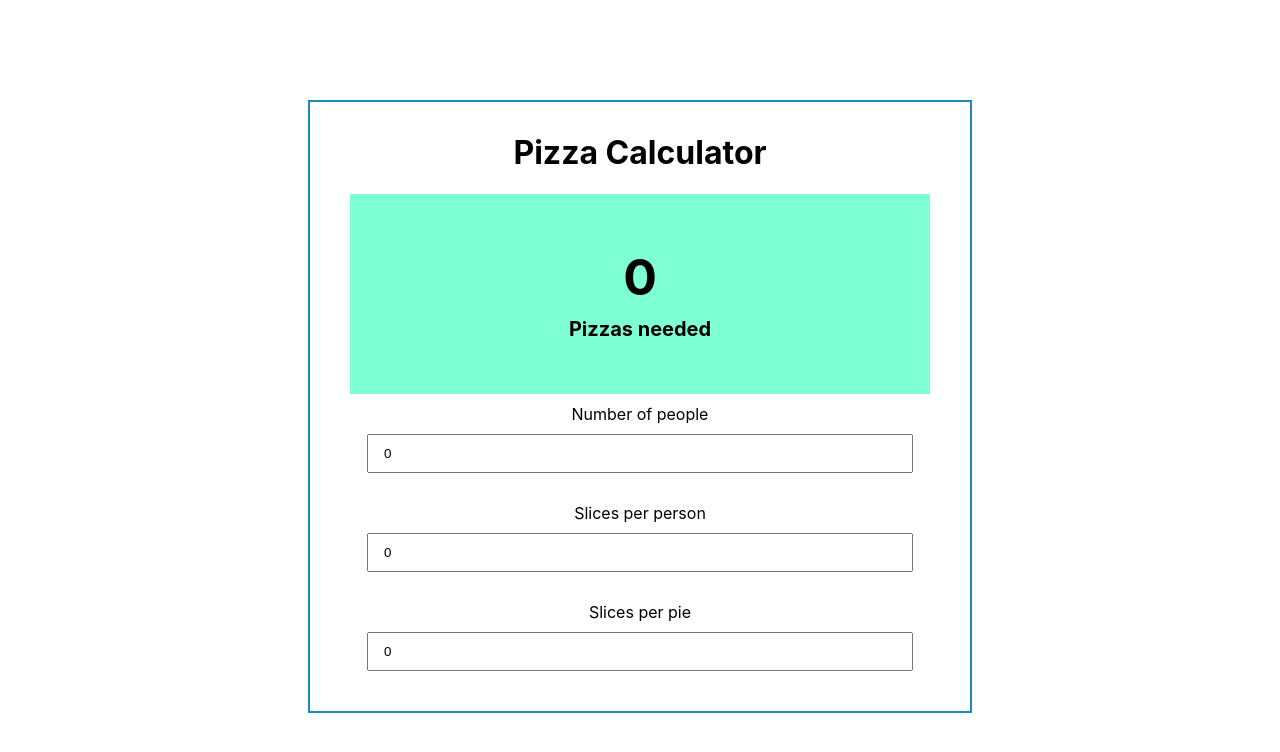
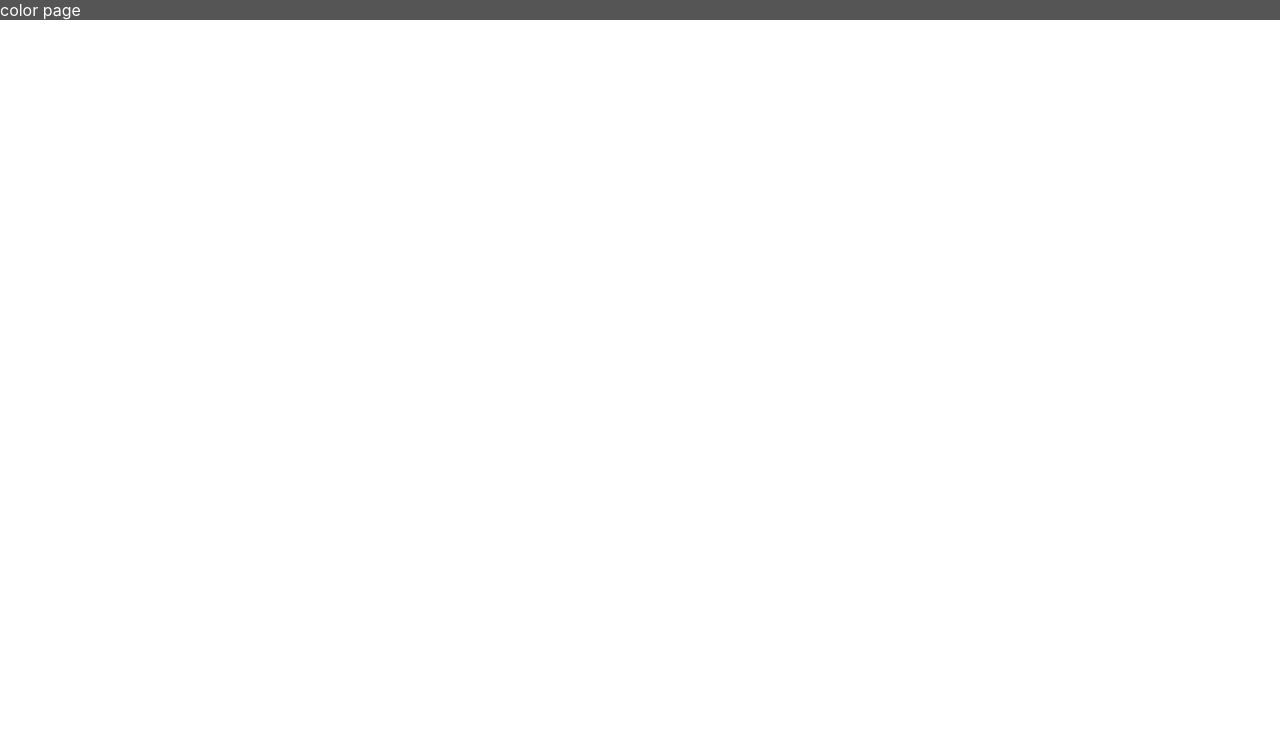
Before and after one commit to Fabrizio99/react-typescript, a React (Create React App) app: page / in a window 1280 px wide. Shown: the top 752 px of the page. Built offline with nearby package versions, Linux system fonts and the light colour scheme.

Commit message:
useContext with typescript

```diff
--- /dev/null
+++ b/src/Color/ColorPage.tsx
@@ -0,0 +1,16 @@
+import React, { useContext } from 'react';
+import { ThemeContext } from '../Context/theme-context';
+import './ColorPageStyles.css';
+
+export const ColorPage = () => {
+    const themeContext = useContext(ThemeContext)
+    return (
+        <div
+            style={{
+                ...themeContext.dark
+            }}
+        >
+            color page
+        </div>
+    )
+}
--- /dev/null
+++ b/src/Context/theme-context.tsx
@@ -0,0 +1,24 @@
+import { createContext, CSSProperties, ReactNode } from "react";
+
+type Themes = {
+    [key: string]: CSSProperties
+}
+
+const defaultTheme: Themes = {
+    light: {
+        backgroundColor: 'white',
+        color: 'black'
+    },
+    dark: {
+        backgroundColor: '#555',
+        color: 'white'
+    }
+}
+
+export const ThemeContext = createContext<Themes>(defaultTheme)
+
+export const ThemeProvider = ({children}: {children: ReactNode}) => (
+    <ThemeContext.Provider value={defaultTheme}>
+        {children}
+    </ThemeContext.Provider>
+)
--- a/src/index.tsx
+++ b/src/index.tsx
@@ -1,7 +1,8 @@
 import React from 'react';
 import ReactDOM from 'react-dom';
+import { ColorPage } from './Color/ColorPage';
+import { ThemeProvider } from './Context/theme-context';
 import './index.css';
-import { PizzaPage } from './Pizza/PizzaPage';
 import reportWebVitals from './reportWebVitals';
 
 ReactDOM.render(
@@ -9,7 +10,10 @@ ReactDOM.render(
     {/* <Application /> */}
     {/* <Alert/> */}
     {/* <Country/> */}
-    <PizzaPage/>
+    {/* <PizzaPage/> */}
+    <ThemeProvider>
+      <ColorPage/>
+    </ThemeProvider>
   </React.StrictMode>,
   document.getElementById('root')
 );
```
Also changed, not shown: src/Color/ColorPageStyles.css (added).
